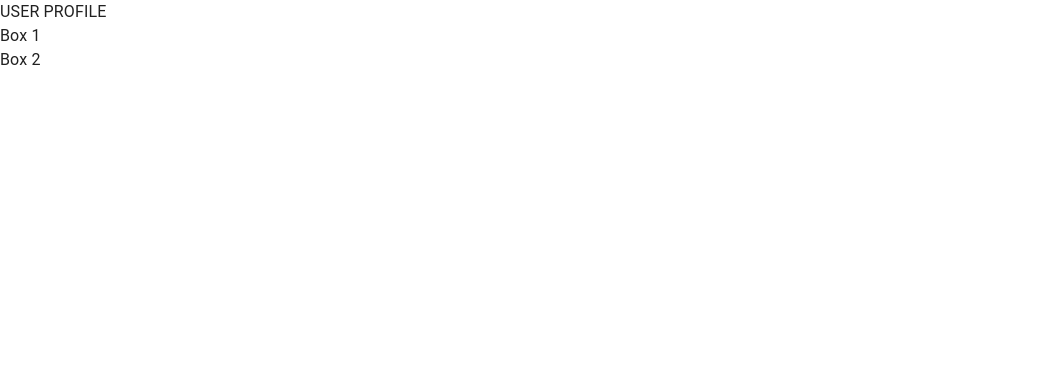
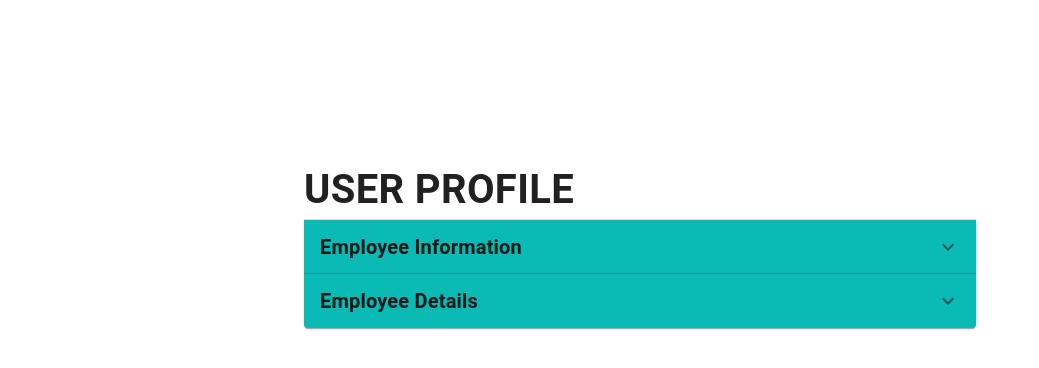
Before and after one commit to rondelhallare/HRIS-FrontEnd, a React (Create React App) app: page /UserProfile in a window 1280 px wide. Shown: the top 368 px of the page, without its empty margins (0-1039 px from the left). Built offline with nearby package versions, Linux system fonts and the light colour scheme.

Commit message:
implement design of User Profile. add inputs

```diff
--- a/src/Components/UserProfile/EmployeeBox1.js
+++ b/src/Components/UserProfile/EmployeeBox1.js
@@ -0,0 +1,77 @@
+import React from 'react'
+import { Typography } from '@mui/material'
+import { Box } from '@mui/system'
+
+const EmployeeBox1 = () => {
+    return (
+        <Box sx={{
+            display: 'flex',
+            justifyContent: 'left',
+            mx: 'auto',
+            width: '80vh',
+            p: 0,
+            m: 0,
+            borderRadius: '10px',
+        }}>
+            <Box sx = {{
+                alignItems: 'left',
+
+            }}>
+                <Typography sx = {{
+                    fontWeight: 'medium',
+                    fontSize: '25px',
+                    textAlign: 'left',
+                }}>
+                    Display Name
+                </Typography>
+
+                <Typography sx = {{
+                    fontWeight: 'bold',
+                    fontSize: '25px',
+                    textAlign: 'left',
+                }}>
+                   Rondel Hallare
+                </Typography>
+
+                <br></br>
+
+                <Typography sx = {{
+                    fontWeight: 'medium',
+                    fontSize: '25px',
+                    textAlign: 'left',
+                }}>
+                    Email
+                </Typography>
+
+                <Typography sx = {{
+                    fontWeight: 'Bold',
+                    fontSize: '25px',
+                    textAlign: 'left',
+                }}>
+                    InsecurePengu@email.com
+                </Typography>
+
+                <br></br>
+
+                <Typography sx = {{
+                    fontWeight: 'medium',
+                    fontSize: '25px',
+                    textAlign: 'left',
+                }}>
+                    Password
+                </Typography>
+
+                <Typography sx = {{
+                    fontWeight: 'Bold',
+                    fontSize: '25px',
+                    textAlign: 'left',
+                }}>
+                    ***********
+                </Typography>
+            </Box>
+
+        </Box>
+    )
+}
+
+export default EmployeeBox1
--- a/src/Components/UserProfile/EmployeeBox2.js
+++ b/src/Components/UserProfile/EmployeeBox2.js
@@ -0,0 +1,59 @@
+import { Typography } from '@mui/material'
+import { Box } from '@mui/system'
+import React from 'react'
+
+function EmployeeBox2() {
+    return (
+        <Box sx={{
+            display: 'flex',
+            justifyContent: 'left',
+            mx: 'auto',
+            width: '80vh',
+            p: 0,
+            m: 0,
+            borderRadius: '10px',
+        }}>
+            <Box sx = {{
+                alignItems: 'left',
+
+            }}>
+                <Typography sx = {{
+                    fontWeight: 'medium',
+                    fontSize: '25px',
+                    textAlign: 'left',
+                }}>
+                    Department
+                </Typography>
+
+                <Typography sx = {{
+                    fontWeight: 'bold',
+                    fontSize: '25px',
+                    textAlign: 'left',
+                }}>
+                   Human Resources
+                </Typography>
+
+                <br></br>
+
+                <Typography sx = {{
+                    fontWeight: 'medium',
+                    fontSize: '25px',
+                    textAlign: 'left',
+                }}>
+                    Role
+                </Typography>
+
+                <Typography sx = {{
+                    fontWeight: 'Bold',
+                    fontSize: '25px',
+                    textAlign: 'left',
+                }}>
+                    System Admin
+                </Typography>
+            </Box>
+
+        </Box>
+    )
+}
+
+export default EmployeeBox2
--- /dev/null
+++ b/src/Components/UserProfile/SimpleAccordion.js
@@ -0,0 +1,69 @@
+import * as React from 'react';
+import Accordion from '@mui/material/Accordion';
+import AccordionSummary from '@mui/material/AccordionSummary';
+import AccordionDetails from '@mui/material/AccordionDetails';
+import Typography from '@mui/material/Typography';
+import ExpandMoreIcon from '@mui/icons-material/ExpandMore';
+import EmployeeBox2 from './EmployeeBox2';
+import EmployeeBox1 from './EmployeeBox1';
+import UserTitle from './UserTitle';
+
+export default function SimpleAccordion() {
+    return (
+        <div>
+
+            <UserTitle />
+
+            <Accordion sx={{ bgcolor: 'secondary.main', }}>
+                <AccordionSummary
+                    expandIcon={<ExpandMoreIcon />}
+                    aria-controls="panel1a-content"
+                    id="panel1a-header"
+                >
+                    <Typography sx={{
+                        fontWeight: 'bold',
+                        fontSize: '20px',
+                    }}>
+                        Employee Information
+                    </Typography>
+
+                </AccordionSummary>
+
+                <AccordionDetails sx={{ bgcolor: 'pengu.main', }}>
+
+                    <Typography>
+                        <EmployeeBox1 />
+                    </Typography>
+
+                </AccordionDetails>
+
+            </Accordion>
+
+            <Accordion sx={{ bgcolor: 'secondary.main', }}>
+
+                <AccordionSummary
+                    expandIcon={<ExpandMoreIcon />}
+                    aria-controls="panel2a-content"
+                    id="panel2a-header"
+                >
+                    <Typography sx={{
+                        fontWeight: 'bold',
+                        fontSize: '20px',
+                    }}>
+                        Employee Details
+                    </Typography>
+
+                </AccordionSummary>
+
+                <AccordionDetails sx={{ bgcolor: 'pengu.main', }}>
+
+                    <Typography>
+                        <EmployeeBox2 />
+                    </Typography>
+
+                </AccordionDetails>
+
+            </Accordion>
+        </div>
+    );
+}
--- a/src/Components/UserProfile/UserProf.js
+++ b/src/Components/UserProfile/UserProf.js
@@ -1,25 +1,29 @@
 import { Box } from '@mui/system';
-import { Typography } from '@mui/material';
+import React from 'react'
+import EmployeeBox2 from './EmployeeBox2';
+import SimpleAccordion from './SimpleAccordion';
 
-import React from 'react'
+function UserProf() {
+    return (
+       <Box sx = {{
+        display: 'flex',
+        alignItems: 'center',
+        textAlign: 'center',
+        justifyContent: 'center',
+        bgcolor: 'white',
+        minHeight: '100vh',
+        width: 'auto',
+       }}>
+        <Box sx = {{
+            display: 'flex',
+            textAlign: 'center',
+            justifyContent: 'center',
+            minHeight: '60vh',
+        }}>
+            <SimpleAccordion />
+        </Box>
 
-const UserProf = () => {
-    return (
-        <Box>
-            <Box>
-            <Typography>
-                USER PROFILE
-            </Typography>
-            </Box>
-
-            <Box>
-                Box 1
-            </Box>
-
-            <Box>
-                Box 2
-            </Box>
-        </Box>
+       </Box>
     )
 }
 
--- /dev/null
+++ b/src/Components/UserProfile/UserTitle.js
@@ -0,0 +1,19 @@
+import React from 'react'
+import { Typography } from '@mui/material'
+import { Box } from '@mui/system'
+
+const UserTitle = () => {
+    return (
+        <Box>
+            <Typography sx = {{
+                 fontWeight: 'bold',
+                 fontSize: '40px',
+                 textAlign: 'left',
+            }}>
+                USER PROFILE
+            </Typography>
+        </Box>
+    )
+}
+
+export default UserTitle
```
